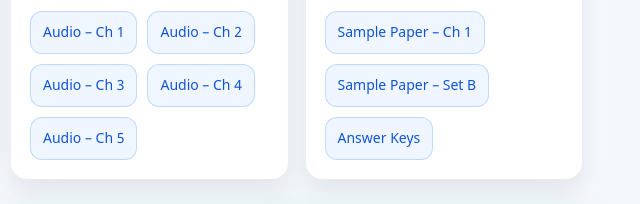
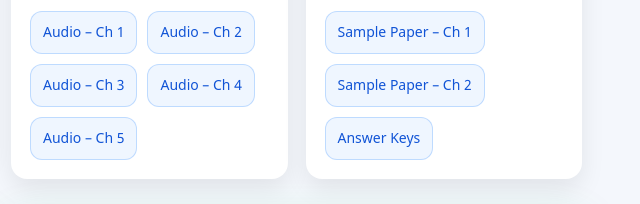
Before and after one commit to Notes57/Notes, a plain HTML site: page notes/12th-computer.html in a window 1280 px wide. Shown: the part 717-921 px from the top of the page, 640-1280 px from the left. Drawn offline with Linux system fonts and the light colour scheme.

Commit message:
Update 12th-computer.html

```diff
--- a/notes/12th-computer.html
+++ b/notes/12th-computer.html
@@ -198,7 +198,7 @@
               <p class="pa">ਬੋਰਡ-ਸਟਾਈਲ ਪੇਪਰ ਮਾਰਕਿੰਗ ਸਕੀਮ ਨਾਲ।</p>
               <div class="btnrow pa">
                 <a class="btn" href="https://drive.google.com/file/d/1bb2244tPv28qkizghuJvZlDti04mo6_a/view?usp=sharing" class="pa">Sample Paper – Ch 1</a>
-                <a class="btn" href="#" class="pa">Sample Paper – Set B</a>
+                <a class="btn" href="https://drive.google.com/file/d/1X65pqnIqrLOKBwmb4gqnF1nUDsWkO1L1/view?usp=sharing" class="pa">Sample Paper – Ch 2 </a>
                 <a class="btn" href="#" class="pa">Answer Keys</a>
               </div>
             </section>
```
